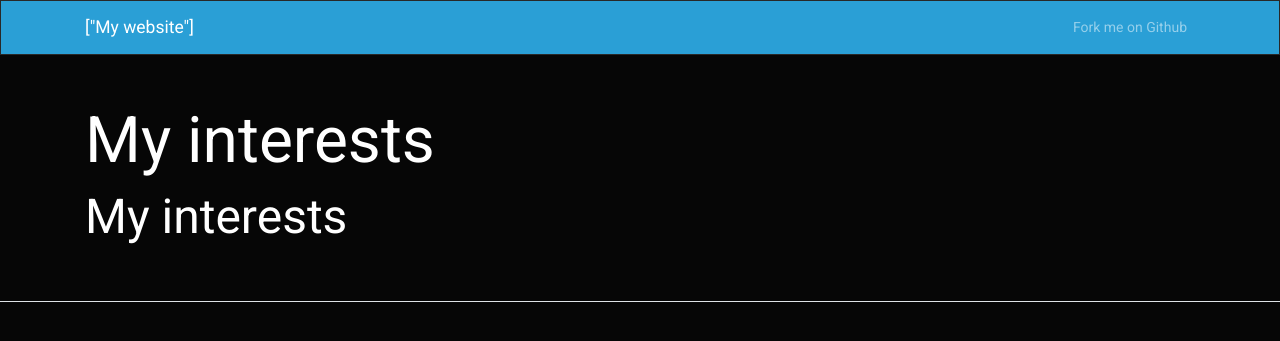
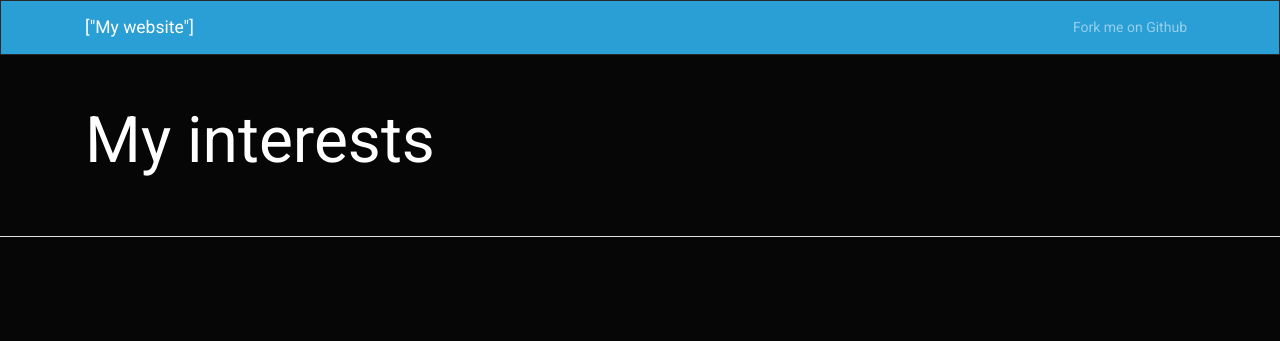
Before and after one commit to pstetson53/pstetson53.github.io, a Jekyll site: the page built from index.md, in a window 1280 px wide. Shown: the top 341 px of the page. Built offline with Jekyll 4.4.1, drawn with Linux system fonts in a browser that asks for light colours.

Commit message:
Update page.html

```diff
--- a/_layouts/page.html
+++ b/_layouts/page.html
@@ -5,7 +5,6 @@ layout: default
 
   <header>
     <h1>{{ page.title | escape }}</h1>
-    <h2>{{ page.title | escape }}</h2>
   </header>
 
 
```
